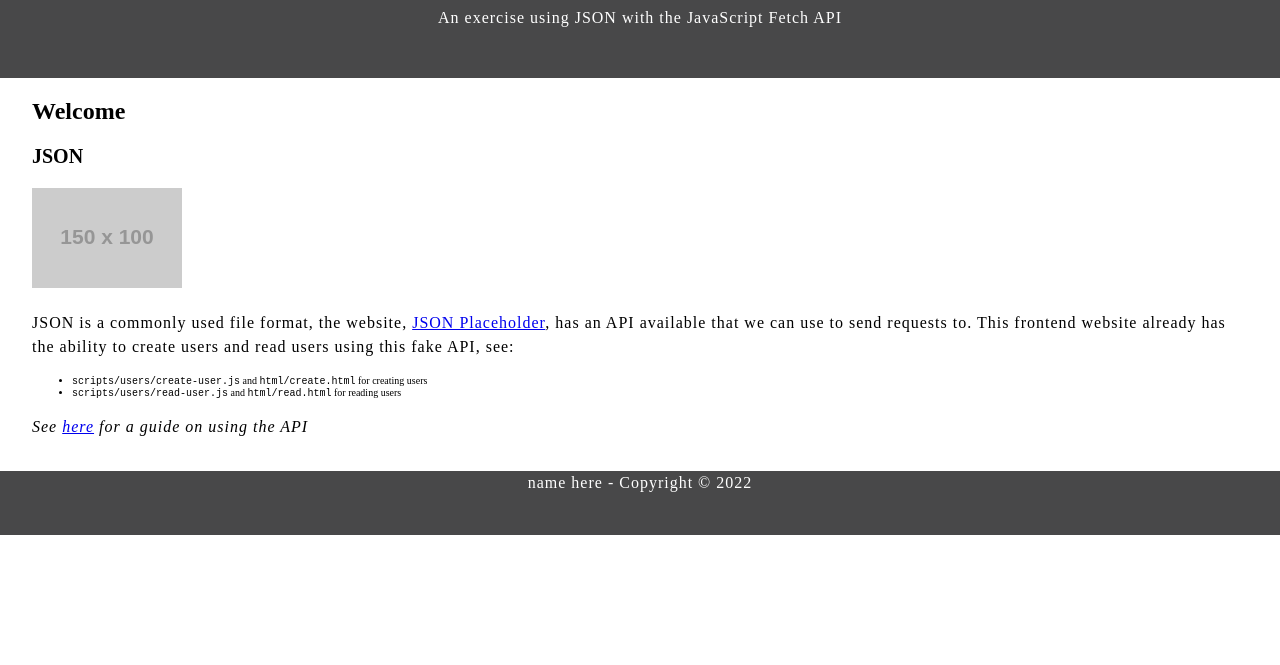
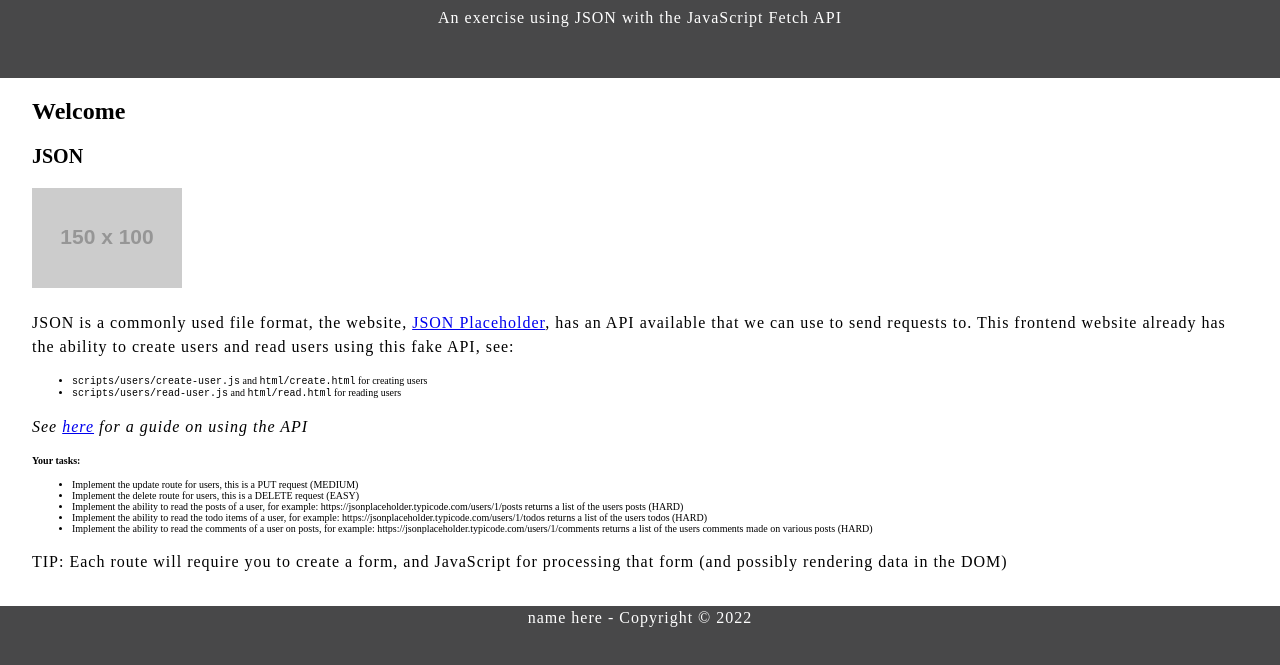
Before and after one commit to dejanmccreery/json-placeholder-exercise, a plain HTML site: page index.html in a window 1280 px wide. Shown: the part 183-848 px from the top of the page. Before the commit the page ends 800 px from the top, so only its background shows below. Drawn offline with Linux system fonts and the light colour scheme; placeholder pictures from the web are drawn by us.

Commit message:
Added tasks to index

```diff
--- a/index.html
+++ b/index.html
@@ -40,6 +40,15 @@
                 <p>
                     <em>See <a href="https://jsonplaceholder.typicode.com/guide/">here</a> for a guide on using the API</em>
                 </p>
+                <h4>Your tasks:</h4>
+                <ul>
+                    <li>Implement the update route for users, this is a PUT request (MEDIUM)</li>
+                    <li>Implement the delete route for users, this is a DELETE request (EASY)</li>
+                    <li>Implement the ability to read the posts of a user, for example: https://jsonplaceholder.typicode.com/users/1/posts returns a list of the users posts (HARD)</li>
+                    <li>Implement the ability to read the todo items of a user, for example: https://jsonplaceholder.typicode.com/users/1/todos returns a list of the users todos (HARD)</li>
+                    <li>Implement the ability to read the comments of a user on posts, for example: https://jsonplaceholder.typicode.com/users/1/comments returns a list of the users comments made on various posts (HARD)</li>
+                </ul>
+                <p>TIP: Each route will require you to create a form, and JavaScript for processing that form (and possibly rendering data in the DOM)</p>
             </article>
         </main>
     </div>
```
